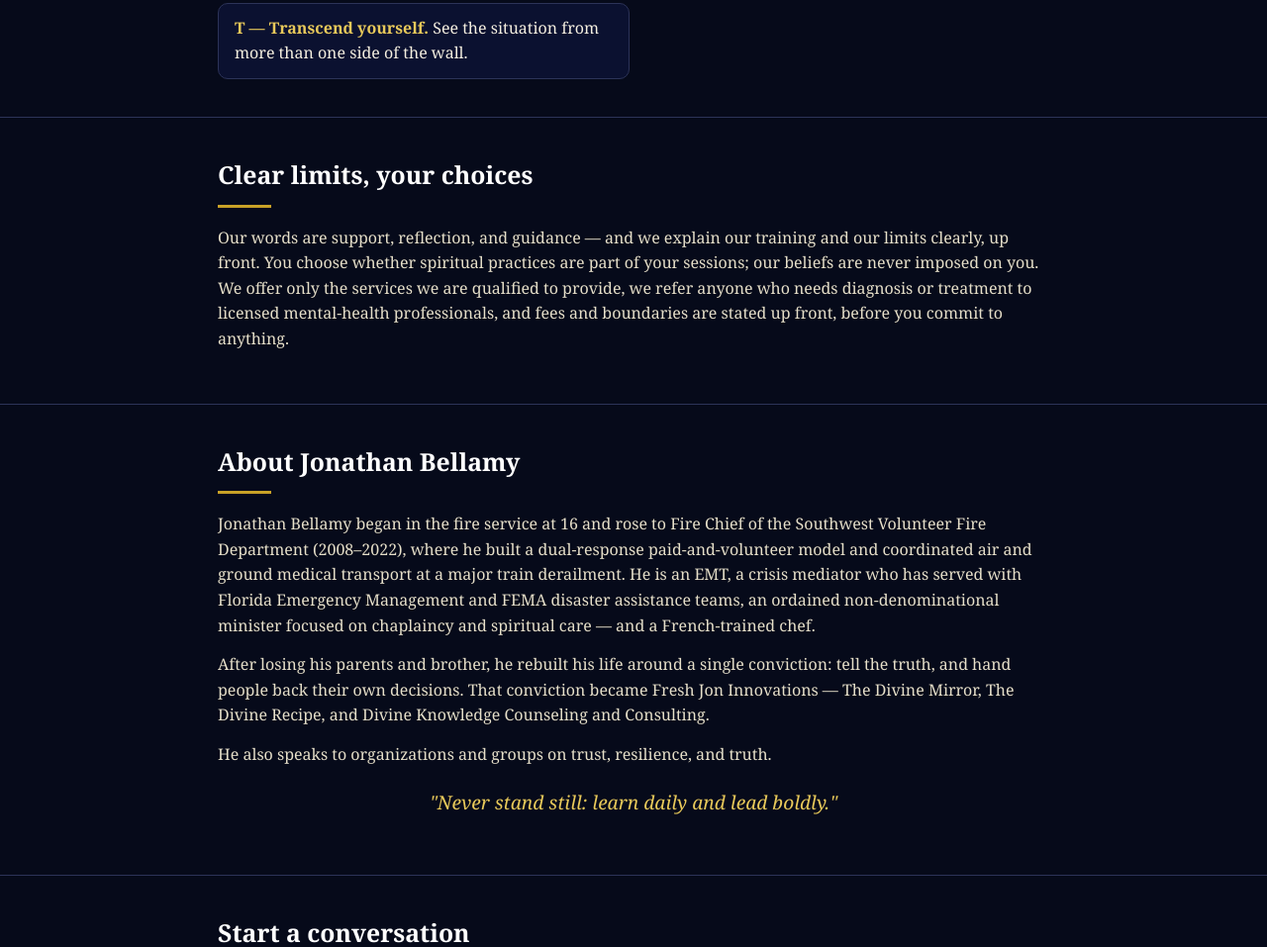
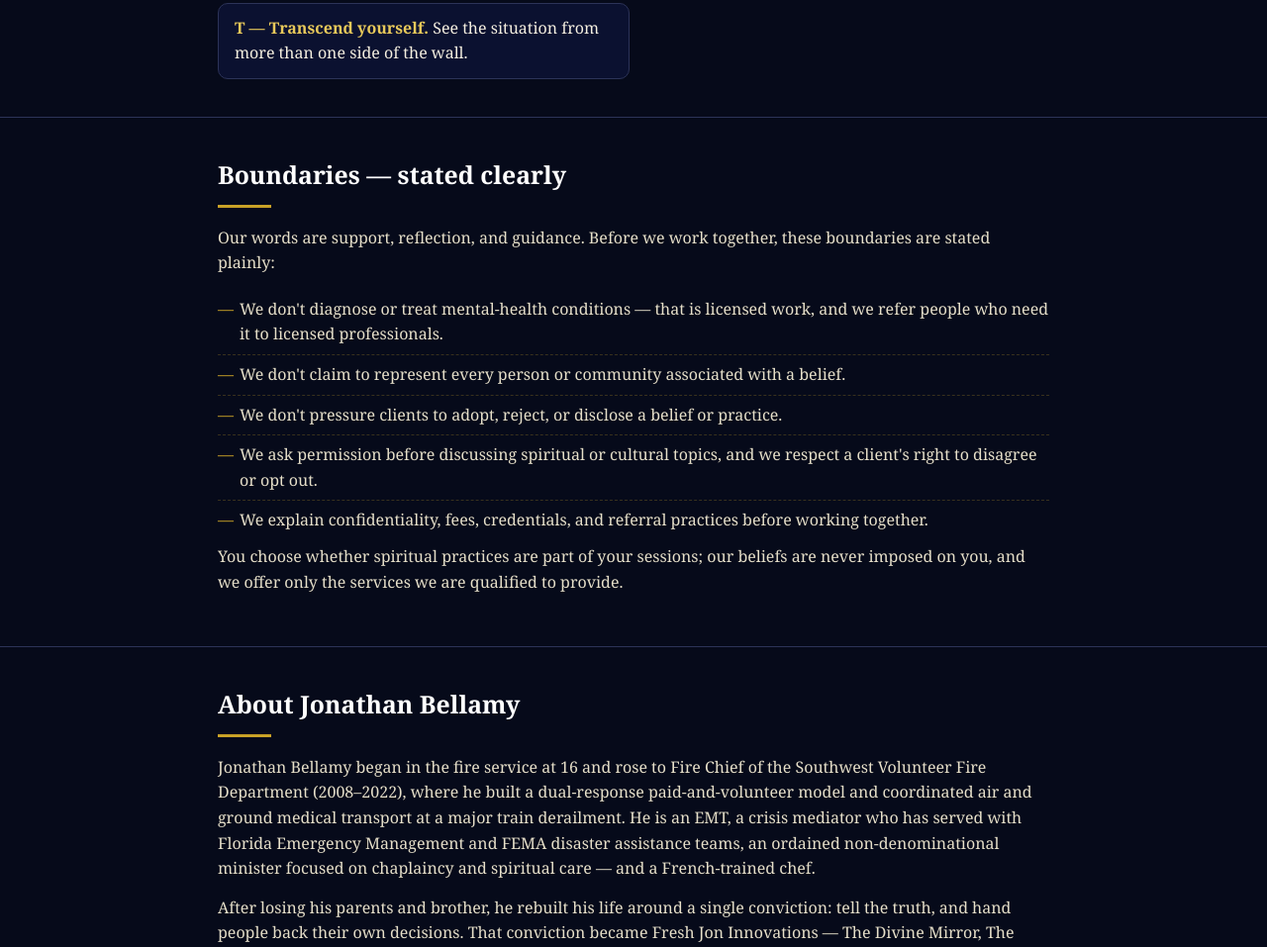
Before and after one commit to chiefjbellamy-jpg/Divine-knowledge-and-consulting, a plain HTML site: page index.html in a window 1280 px wide. Shown: the part 2913-3870 px from the top of the page at 99% size. Drawn offline with Linux system fonts and the light colour scheme.

Commit message:
Add clearly stated boundaries to Divine Knowledge Counseling and Consulting site

```diff
--- a/index.html
+++ b/index.html
@@ -142,13 +142,19 @@
 
 <section>
   <div class="wrap">
-    <h2>Clear limits, your choices</h2>
+    <h2>Boundaries — stated clearly</h2>
     <div class="rule"></div>
-    <p>Our words are support, reflection, and guidance — and we explain our training and our
-    limits clearly, up front. You choose whether spiritual practices are part of your sessions;
-    our beliefs are never imposed on you. We offer only the services we are qualified to provide,
-    we refer anyone who needs diagnosis or treatment to licensed mental-health professionals,
-    and fees and boundaries are stated up front, before you commit to anything.</p>
+    <p>Our words are support, reflection, and guidance. Before we work together, these
+    boundaries are stated plainly:</p>
+    <ul>
+      <li>We don't diagnose or treat mental-health conditions — that is licensed work, and we refer people who need it to licensed professionals.</li>
+      <li>We don't claim to represent every person or community associated with a belief.</li>
+      <li>We don't pressure clients to adopt, reject, or disclose a belief or practice.</li>
+      <li>We ask permission before discussing spiritual or cultural topics, and we respect a client's right to disagree or opt out.</li>
+      <li>We explain confidentiality, fees, credentials, and referral practices before working together.</li>
+    </ul>
+    <p>You choose whether spiritual practices are part of your sessions; our beliefs are never
+    imposed on you, and we offer only the services we are qualified to provide.</p>
   </div>
 </section>
 
```
